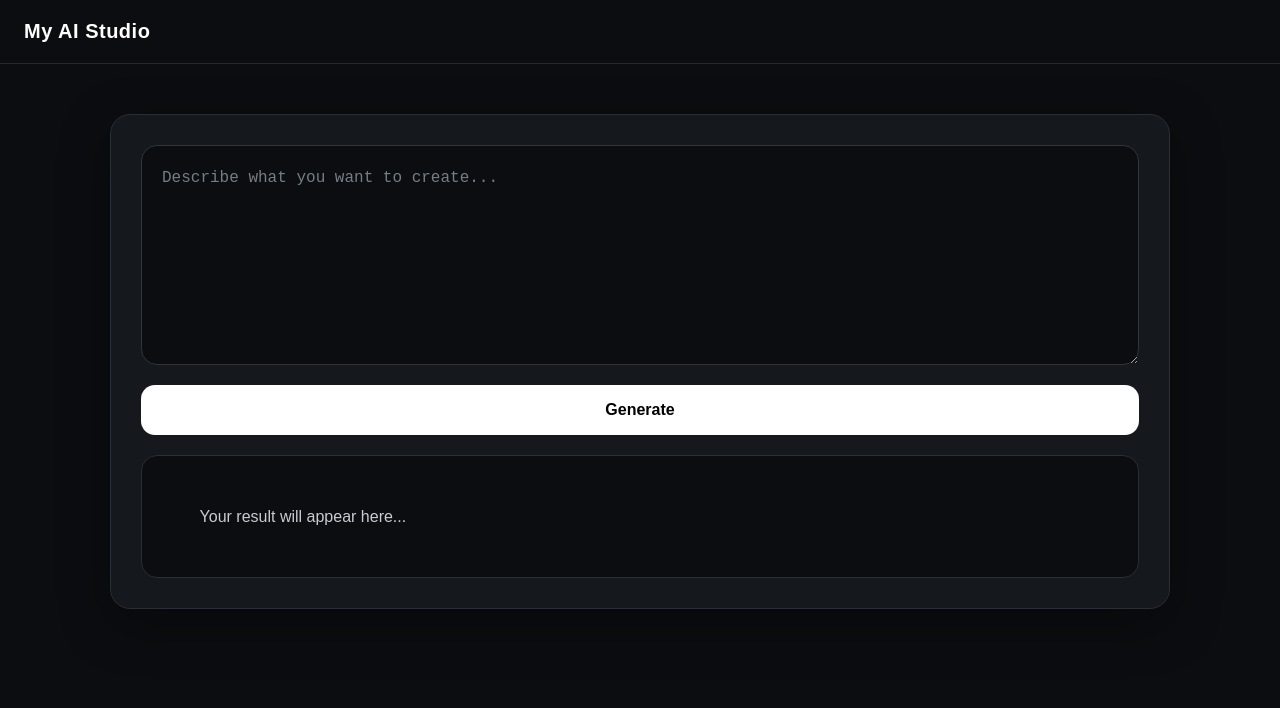
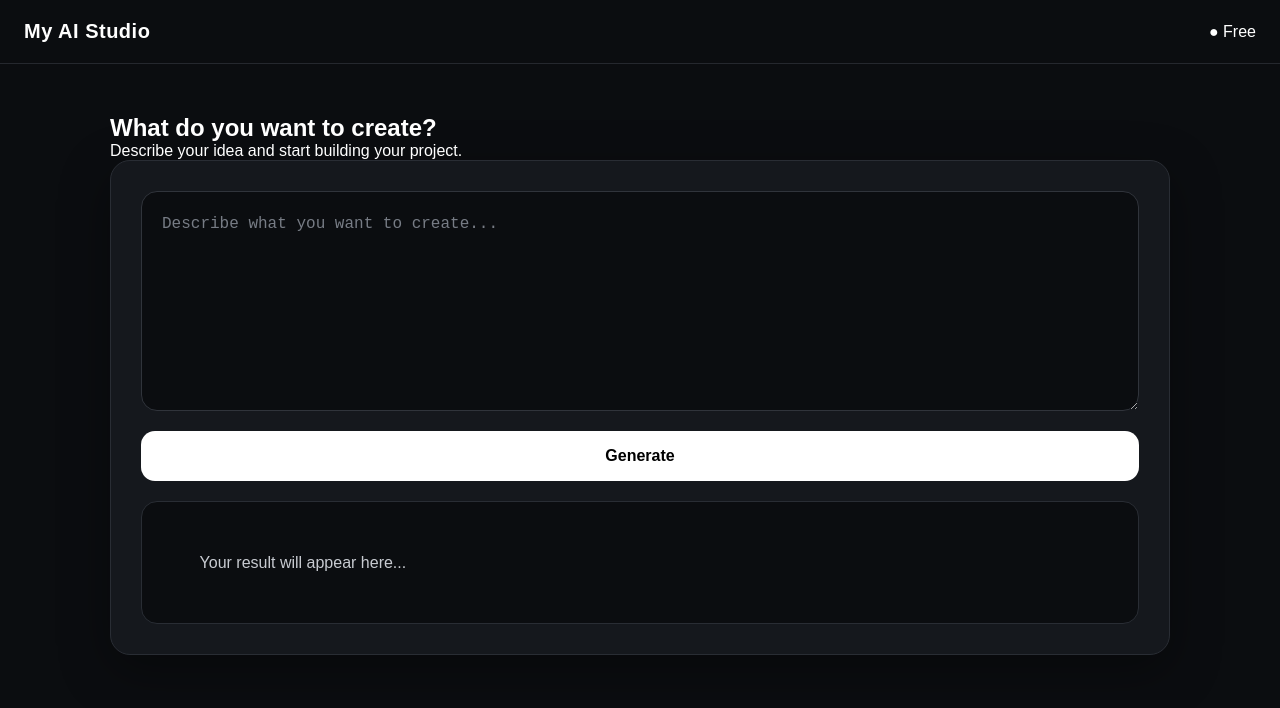
Before and after one commit to babar-uman/babar-ai, a plain HTML site: page index.html in a window 1280 px wide. Drawn offline with Linux system fonts and the light colour scheme.

Commit message:
Refactor HTML structure and add status indicator

```diff
--- a/index.html
+++ b/index.html
@@ -4,7 +4,6 @@
   <meta charset="UTF-8">
   <meta name="viewport" content="width=device-width, initial-scale=1.0">
   <title>My AI Studio</title>
-
   <link rel="stylesheet" href="style.css">
 </head>
 
@@ -12,11 +11,17 @@
 
   <header>
     <h1>My AI Studio</h1>
+    <div class="status">● Free</div>
   </header>
 
-  <div class="container">
+  <main class="container">
 
-    <div class="card">
+    <section class="hero">
+      <h2>What do you want to create?</h2>
+      <p>Describe your idea and start building your project.</p>
+    </section>
+
+    <section class="card">
 
       <textarea
         id="prompt"
@@ -30,9 +35,9 @@
         Your result will appear here...
       </div>
 
-    </div>
+    </section>
 
-  </div>
+  </main>
 
   <script src="script.js"></script>
 
```
